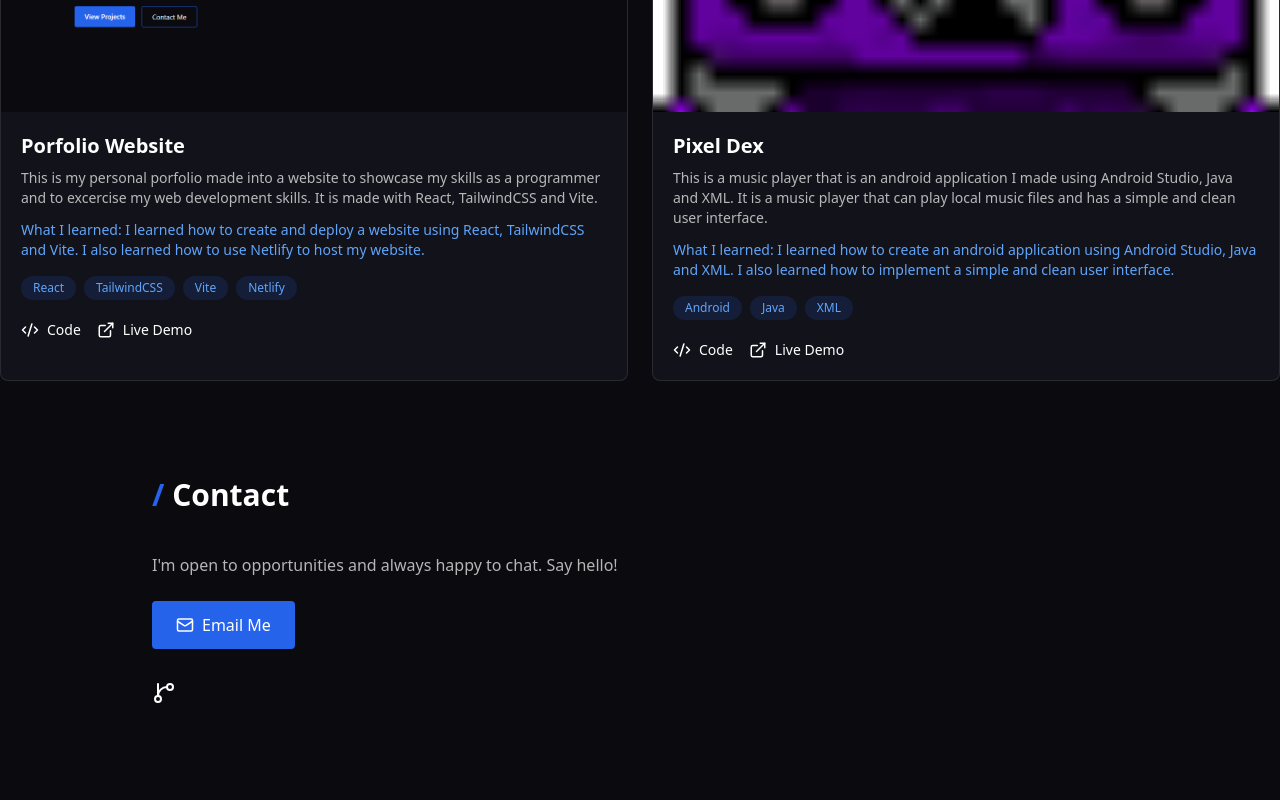
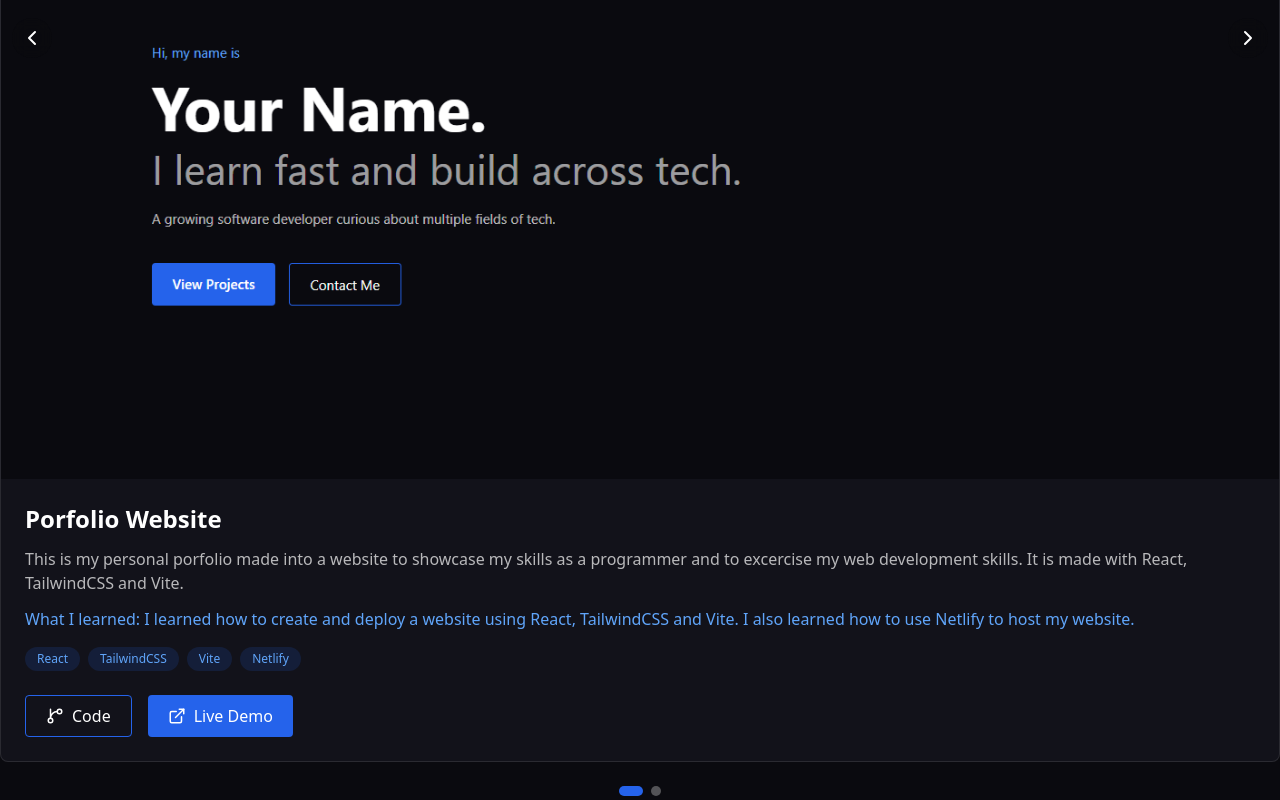
Before and after one commit to Troy-Simpson-TJ/Portfolio, a React (Vite) app: page / in a window 1280 px wide. Shown: the part 1560-2360 px from the top of the page. Built offline with nearby package versions, Linux system fonts and the light colour scheme.

Commit message:
Carousel Update

```diff
--- a/src/components/Header.tsx
+++ b/src/components/Header.tsx
@@ -23,7 +23,7 @@ export default function Header() {
       <header className="mx-auto flex min-h-[80vh] max-w-5xl flex-col justify-center px-6">
         <motion.div initial={{ opacity: 0, y: 20 }} animate={{ opacity: 1, y: 0 }} transition={{ duration: 0.7 }}>
           <p className="mb-4 text-brand-light">Hi, my name is</p>
-          <h1 className="text-5xl font-bold sm:text-7xl">Troy Simpson.</h1>
+          <h1 className="text-5xl font-bold sm:text-7xl">Troy Simpson</h1>
           <h2 className="mt-3 text-3xl text-white/60 sm:text-5xl">I learn fast and build across tech.</h2>
           <p className="mt-6 max-w-xl text-white/70">
             A growing software developer curious about multiple fields of tech.
--- a/src/components/Projects.tsx
+++ b/src/components/Projects.tsx
@@ -1,19 +1,42 @@
-import { Code2, ExternalLink } from "lucide-react";
+import { useState } from "react";
+import { AnimatePresence, motion } from "framer-motion";
+import { ChevronLeft, ChevronRight, GitBranch, ExternalLink } from "lucide-react";
 import { projects } from "../data/projects";
 
 export default function Projects() {
+  const [index, setIndex] = useState(0);
+  const [direction, setDirection] = useState(1); // 1 = next, -1 = previous
+  const p = projects[index];
+
+  // Move to the next/previous project, wrapping around at the ends
+  const go = (step: number) => {
+    setDirection(step);
+    setIndex((i) => (i + step + projects.length) % projects.length);
+  };
+
+  // Jump straight to a project when a dot is clicked
+  const goTo = (i: number) => {
+    setDirection(i > index ? 1 : -1);
+    setIndex(i);
+  };
+
   return (
     <>
       <h1 className="mb-8 text-3xl font-bold">
         <span className="text-brand">/</span> Projects
       </h1>
 
-      {/* One card per project in projects.ts */}
-      <div className="grid gap-6 sm:grid-cols-2">
-        {projects.map((p) => (
-          <article
+      <div className="relative">
+        {/* Slide area: animates the current project in and out */}
+        <AnimatePresence mode="wait" custom={direction}>
+          <motion.article
             key={p.title}
-            className="overflow-hidden rounded-lg border border-white/10 bg-panel transition hover:-translate-y-1 hover:border-brand"
+            custom={direction}
+            initial={{ opacity: 0, x: direction * 60 }}
+            animate={{ opacity: 1, x: 0 }}
+            exit={{ opacity: 0, x: direction * -60 }}
+            transition={{ duration: 0.3 }}
+            className="overflow-hidden rounded-lg border border-white/10 bg-panel"
           >
             {/* Banner: aspect-video keeps 16:9, object-cover crops instead of stretching */}
             <img
@@ -22,10 +45,10 @@ export default function Projects() {
               className="aspect-video w-full object-cover"
             />
 
-            <div className="p-5">
-              <h2 className="text-xl font-semibold">{p.title}</h2>
-              <p className="mt-2 text-sm text-white/70">{p.description}</p>
-              <p className="mt-3 text-sm text-brand-light">What I learned: {p.learned}</p>
+            <div className="p-6">
+              <h2 className="text-2xl font-semibold">{p.title}</h2>
+              <p className="mt-3 text-white/70">{p.description}</p>
+              <p className="mt-3 text-brand-light">What I learned: {p.learned}</p>
 
               {/* Tech tags */}
               <div className="mt-4 flex flex-wrap gap-2">
@@ -40,27 +63,60 @@ export default function Projects() {
               </div>
 
               {/* Links */}
-              <div className="mt-5 flex gap-4">
+              <div className="mt-6 flex gap-4">
                 <a
                   href={p.github}
                   target="_blank"
                   rel="noreferrer"
-                  className="inline-flex items-center gap-2 text-sm hover:text-brand-light"
+                  className="inline-flex items-center gap-2 rounded border border-brand px-5 py-2 hover:bg-brand/10"
                 >
-                  <Code2 size={18} /> Code
+                  <GitBranch size={18} /> Code
                 </a>
                 <a
                   href={p.live}
                   target="_blank"
                   rel="noreferrer"
-                  className="inline-flex items-center gap-2 text-sm hover:text-brand-light"
+                  className="inline-flex items-center gap-2 rounded bg-brand px-5 py-2 hover:bg-brand-light"
                 >
                   <ExternalLink size={18} /> Live Demo
                 </a>
               </div>
             </div>
-          </article>
-        ))}
+          </motion.article>
+        </AnimatePresence>
+
+        {/* Arrows and dots only appear when there is more than one project */}
+        {projects.length > 1 && (
+          <>
+            <button
+              onClick={() => go(-1)}
+              aria-label="Previous project"
+              className="absolute left-3 top-1/4 rounded-full bg-ink/70 p-2 backdrop-blur transition hover:bg-brand"
+            >
+              <ChevronLeft />
+            </button>
+            <button
+              onClick={() => go(1)}
+              aria-label="Next project"
+              className="absolute right-3 top-1/4 rounded-full bg-ink/70 p-2 backdrop-blur transition hover:bg-brand"
+            >
+              <ChevronRight />
+            </button>
+
+            <div className="mt-6 flex justify-center gap-2">
+              {projects.map((proj, i) => (
+                <button
+                  key={proj.title}
+                  onClick={() => goTo(i)}
+                  aria-label={`Go to ${proj.title}`}
+                  className={`h-2.5 rounded-full transition-all ${
+                    i === index ? "w-6 bg-brand" : "w-2.5 bg-white/30 hover:bg-white/60"
+                  }`}
+                />
+              ))}
+            </div>
+          </>
+        )}
       </div>
     </>
   );
```
